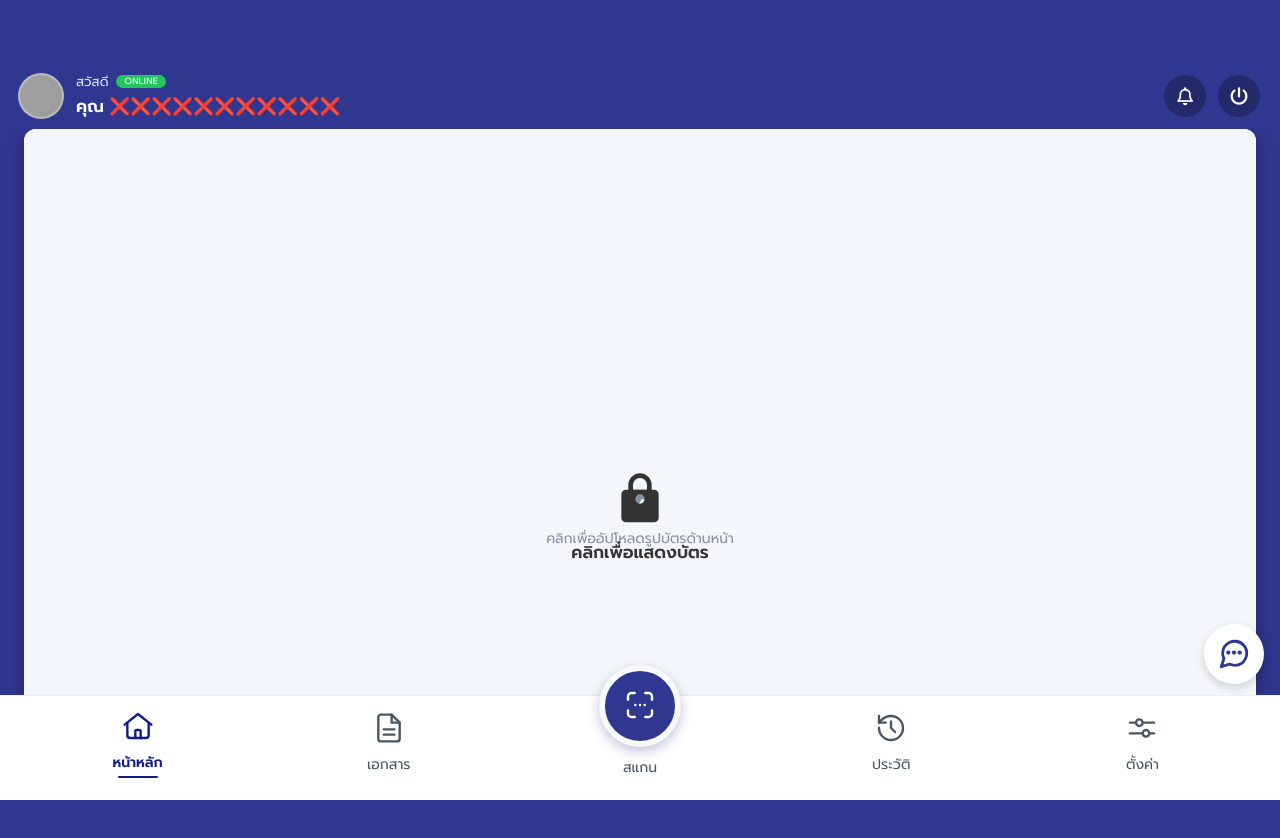
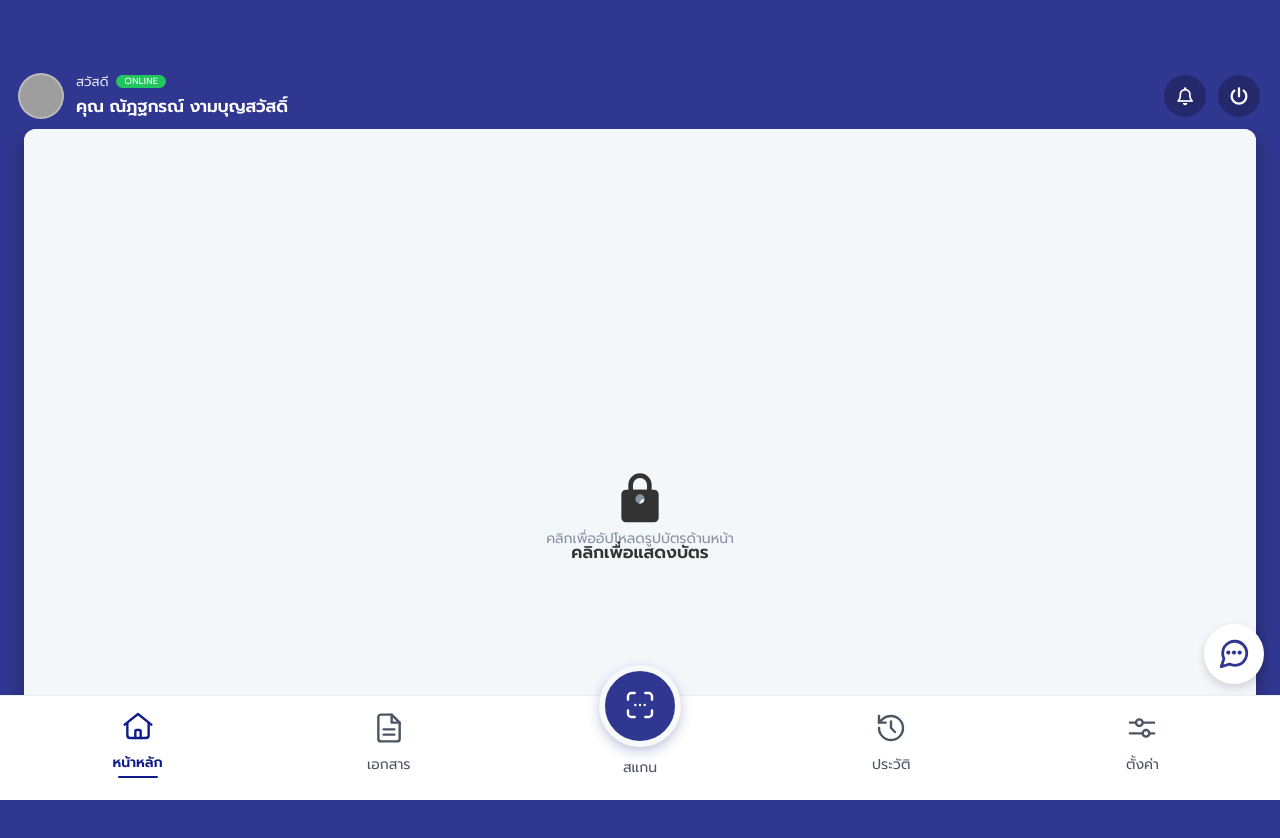
Before and after one commit to pppp167/jean, a plain HTML site: page index.html in a window 1280 px wide. Shown: the top 838 px of the page. Drawn offline with Linux system fonts and the light colour scheme; grey boxes are pictures that could not be loaded; a web font is replaced by a local one.

Commit message:
Update index.html

```diff
--- a/index.html
+++ b/index.html
@@ -571,7 +571,7 @@
           </div>
           <div class="user-text">
             <p>สวัสดี <span class="online-badge">ONLINE</span></p>
-            <h1>คุณ ❌❌❌❌❌❌❌❌❌❌❌</h1>
+            <h1>คุณ ณัฎฐกรณ์ งามบุญสวัสดิ์</h1>
           </div>
         </div>
 
```
